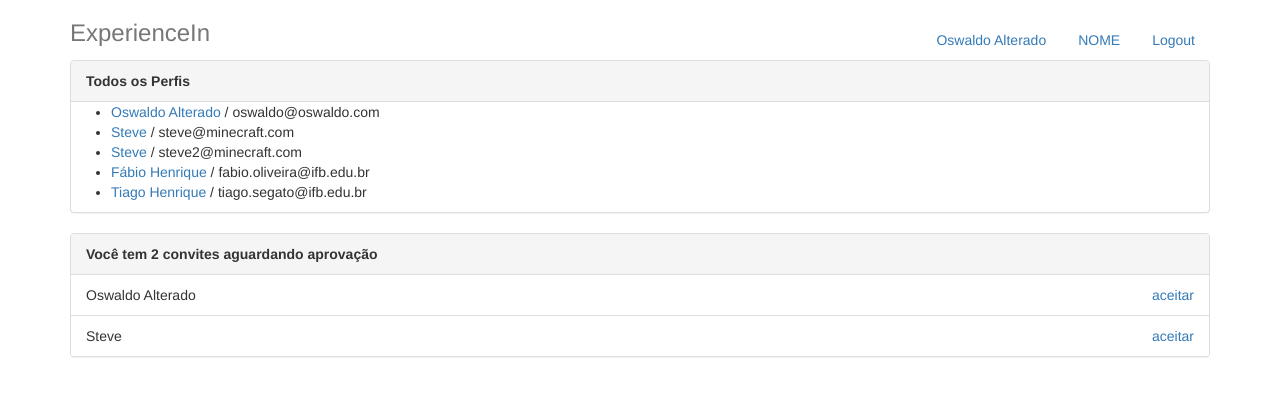
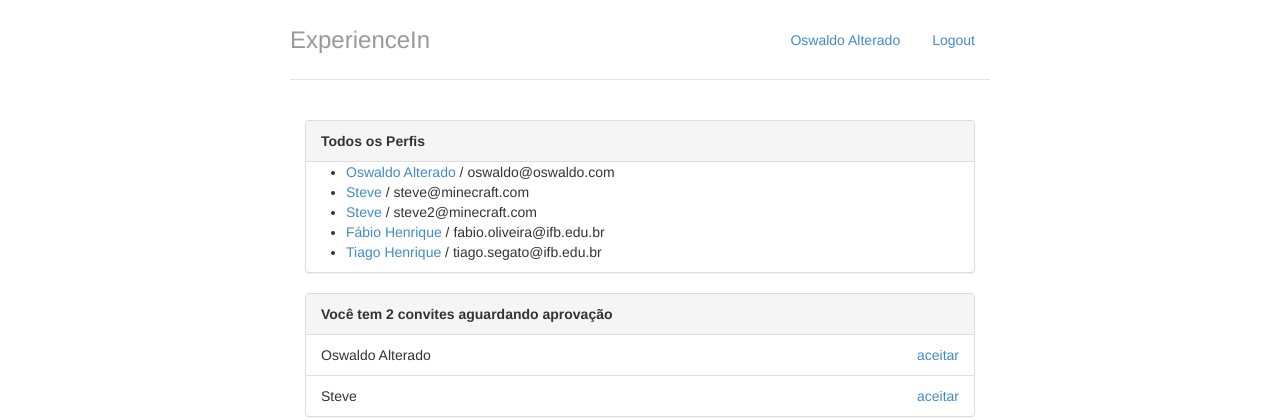
Before and after one commit to gfguilherme/experiencein, a Django app: page / in a window 1280 px wide. Shown: the top 420 px of the page. Run offline with Django 3.2, Linux system fonts and the light colour scheme; data comes from the database, SQL or seed files in the repository; some libraries are stand-ins or nearby versions.

Commit message:
Realiza correções no template

```diff
--- a/perfis/templates/base.html
+++ b/perfis/templates/base.html
@@ -5,8 +5,8 @@
 <head>
   <meta charset="utf-8">
   <meta name="viewport" content="width=device-width">
-	<link rel="stylesheet" href="{% static " styles/bootstrap.css" %}">
-	<link rel="stylesheet" href="{% static " styles/main.css" %}">
+  <link rel="stylesheet" href="{% static "styles/bootstrap.css" %}">
+  <link rel="stylesheet" href="{% static "styles/main.css" %}">
   <title>ExperienceIn</title>
 </head>
 
@@ -14,8 +14,7 @@
   <div class="container">
     <div class="header">
       <ul class="nav nav-pills pull-right">
-				<li class=""><a href="{% url 'index' %}">{{perfil_logado.nome}}</a></li>
-				<li><a href="{% url 'index' %}">NOME</a></li>
+        <li><a href="{% url 'index' %}">{{ perfil_logado.nome }}</a></li>
         <li><a href="/logout/">Logout</a></li>
       </ul>
       <h3 class="text-muted">ExperienceIn</h3>
--- a/perfis/templates/index.html
+++ b/perfis/templates/index.html
@@ -1,5 +1,4 @@
 {% extends "base.html" %}
-
 {% block body %}
 <div class="col-lg-12">
 	<div class="panel panel-default">
@@ -10,20 +9,19 @@
 		<ul>
 			{% for perfil in perfis %}
 			<li>
-				<a href="{% url 'exibir' perfil.id%}">{{ perfil.nome }}</a> / {{ perfil.email }}
+				<a href="{% url 'exibir' perfil.id %}">{{perfil.nome}}</a> / {{perfil.email}}
 			</li>
 			{% endfor %}
 		</ul>
 		{% else %}
-		<p>Nenhum Perfil encontrado</p>
+		<p>Nenhum perfil encontrado</p>
 		{% endif %}
 	</div>
-
 	<div class="panel panel-default">
 		{% with total_de_convites=perfil_logado.convites_recebidos.count %}
 		{% if total_de_convites %}
 		<div class="panel-heading">
-			<strong>Você tem {{ total_de_convites }} convite{{ total_de_convites|pluralize }} aguardando aprovação</strong>
+			<strong>Você tem {{ total_de_convites }} convite{{ total_de_convites | pluralize}} aguardando aprovação</strong>
 		</div>
 		<ul class="list-group">
 			{% for convite in perfil_logado.convites_recebidos.all %}
```
Also changed, not shown: perfis/templates/perfil.html (indentation only), 1 other file. Lines whose indentation alone changed are shown as unchanged.
